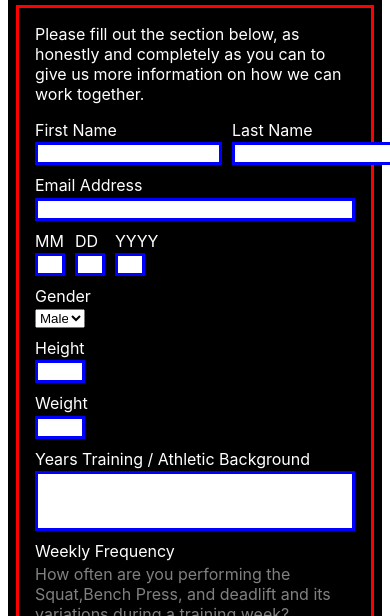
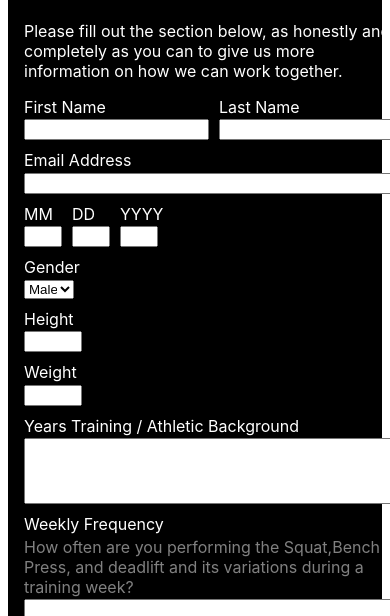
Before and after one commit to dhui0226/strength_coaching_site, a Gatsby site: page /application in a window 390 px wide. Shown: the part 228-844 px from the top of the page. Built offline with nearby package versions, Linux system fonts and the light colour scheme; Gatsby itself is replaced by a stand-in of ours.

Commit message:
removed unused css

```diff
--- a/src/pages/application.module.css
+++ b/src/pages/application.module.css
@@ -55,8 +55,6 @@ span {
 }
 
 .birthDateForm {
-    /*display: grid;
-    grid-template-columns: repeat(3, 1fr);*/
     display: flex;
     flex-direction: row;
 }
@@ -105,12 +103,6 @@ span {
 @media (max-width: 460px) {
     .formContainer {
         padding: 0 1rem 0 1rem;
-        border: solid red;
-        max-width: 320px;
-    }
 
-    .form > input {
-        box-sizing: border-box;
-        border: solid blue;
     }
 }
```
